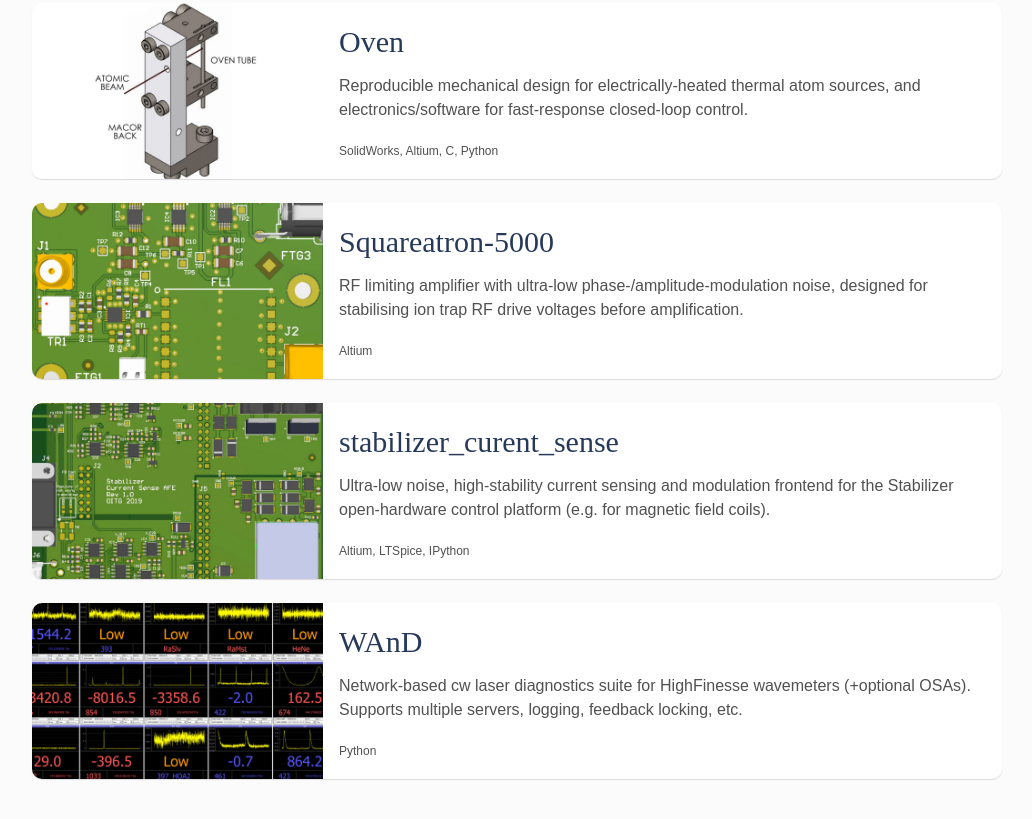
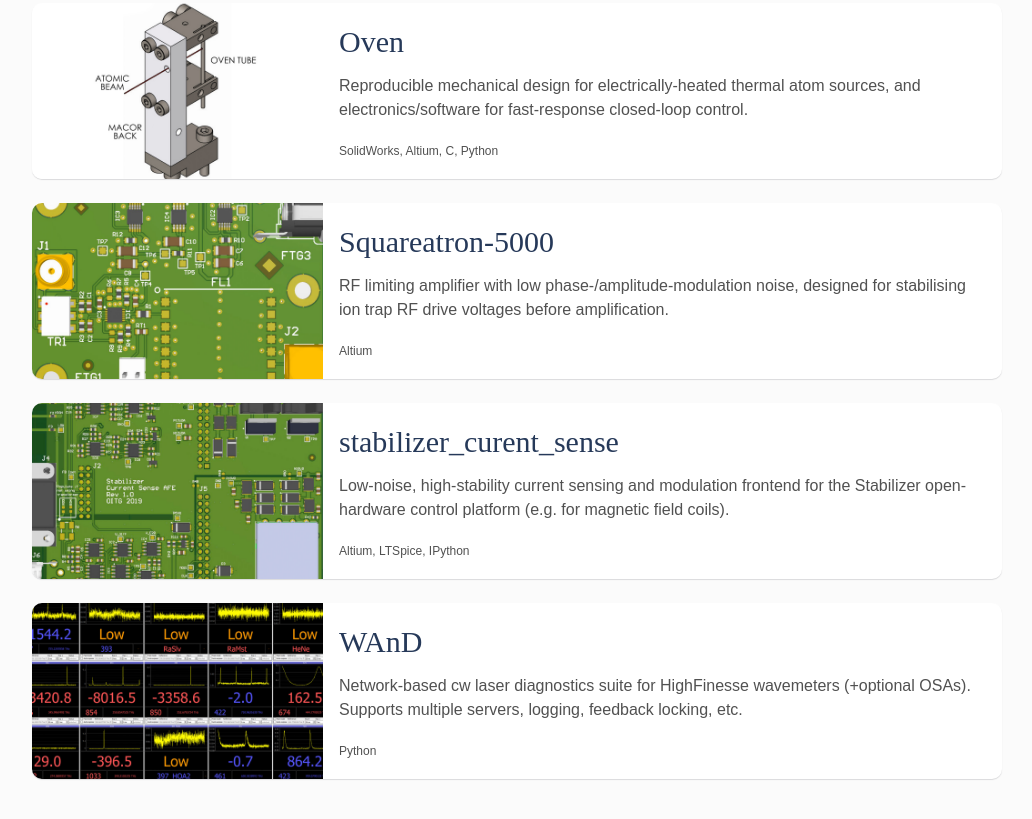
Before and after one commit to OxfordIonTrapGroup/oxfordiontrapgroup.github.io, a plain HTML site: page index.html in a window 1280 px wide. Shown: the part 1217-2036 px from the top of the page, without its empty margins (228-1260 px from the left). Drawn offline with Linux system fonts and the light colour scheme; no server answers; a web font is replaced by a local one.

Commit message:
Less ultra

```diff
--- a/index.html
+++ b/index.html
@@ -115,7 +115,7 @@
                     <div class="project-thumbnail" style="background-image: url(/img/squareatron.jpg);"></div>
                     <div class="project-content">
                         <h2 class="project-title"><a href="https://github.com/OxfordIonTrapGroup/Squareatron-5000">Squareatron-5000</a></h2>
-                        <p>RF limiting amplifier with ultra-low phase-/amplitude-modulation noise, designed for stabilising ion trap RF drive voltages before amplification.</p>
+                        <p>RF limiting amplifier with low phase-/amplitude-modulation noise, designed for stabilising ion trap RF drive voltages before amplification.</p>
                         <span class="project-type">Altium</span><span class="project-date" data-gh-project="Squareatron-5000"></span>
                     </div>
                 </article>
@@ -123,7 +123,7 @@
                     <div class="project-thumbnail" style="background-image: url(/img/stabilizer_current_sense.jpg);"></div>
                     <div class="project-content">
                         <h2 class="project-title"><a href="https://github.com/OxfordIonTrapGroup/stabilizer_current_sense">stabilizer_curent_sense</a></h2>
-                        <p>Ultra-low noise, high-stability current sensing and modulation frontend for the Stabilizer open-hardware control platform (e.g. for magnetic field coils).</p>
+                        <p>Low-noise, high-stability current sensing and modulation frontend for the Stabilizer open-hardware control platform (e.g. for magnetic field coils).</p>
                         <span class="project-type">Altium, LTSpice, IPython</span><span class="project-date" data-gh-project="stabilizer_current_sense"></span>
                     </div>
                 </article>
```
